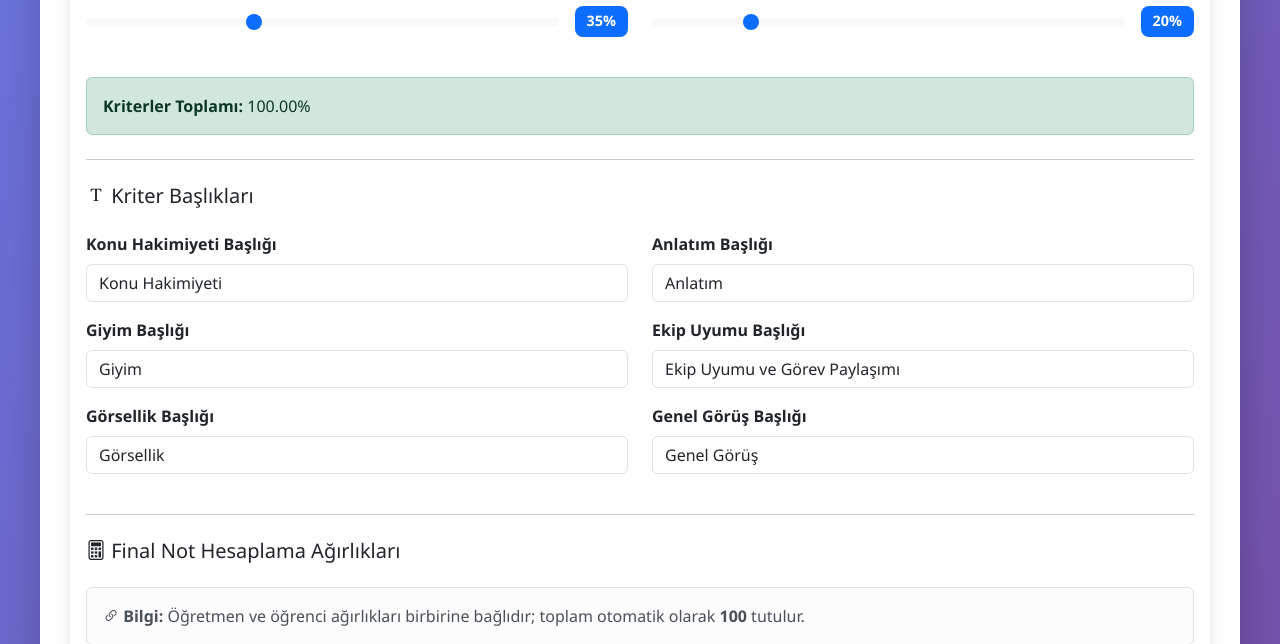
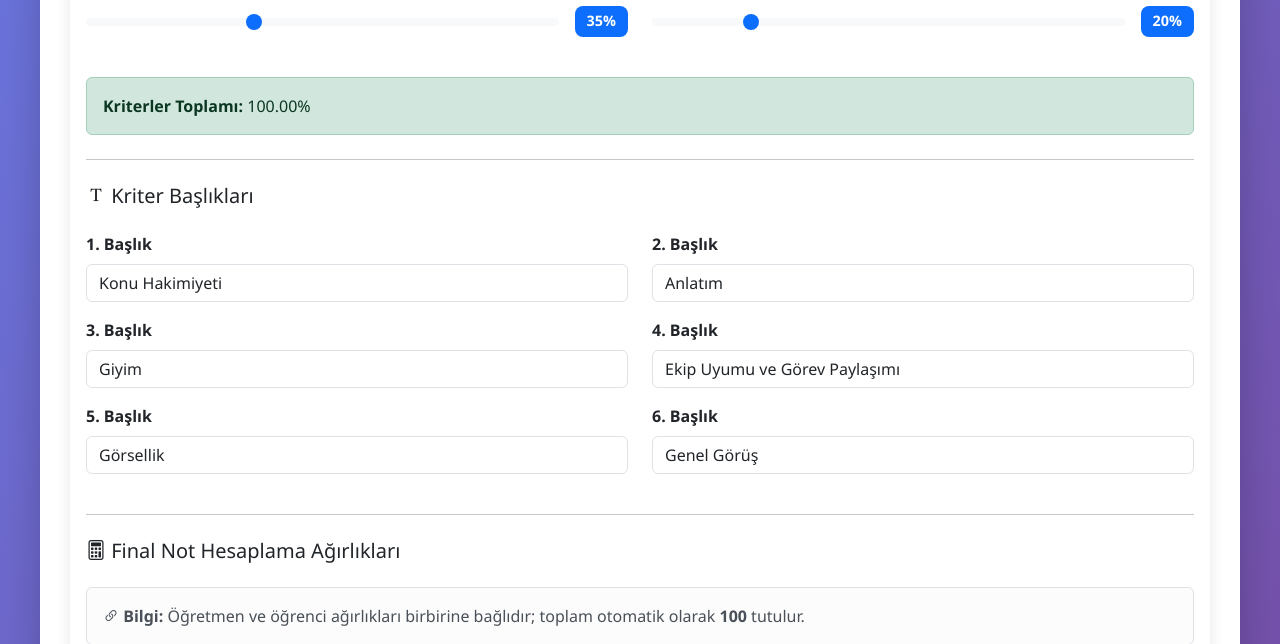
Before and after one commit to EngindalgaMaku/python-nesne-tabanl-dev, a Flask app: page /ayarlar in a window 1280 px wide. Shown: the part 653-1297 px from the top of the page. Run offline with Flask 3, Linux system fonts and the light colour scheme; a user stored in the database is signed in; data comes from the database, SQL or seed files in the repository.

Commit message:
Simplify criterion title labels in settings

```diff
--- a/templates/ayarlar.html
+++ b/templates/ayarlar.html
@@ -109,32 +109,32 @@
 
             <div class="row mb-4">
                 <div class="col-md-6 mb-3">
-                    <label class="form-label fw-bold">Konu Hakimiyeti Başlığı</label>
+                    <label class="form-label fw-bold">1. Başlık</label>
                     <input type="text" class="form-control" name="konu_hakimiyeti_etiket" value="{{ ayarlar.konu_hakimiyeti_etiket or 'Konu Hakimiyeti' }}" maxlength="200" required>
                 </div>
 
                 <div class="col-md-6 mb-3">
-                    <label class="form-label fw-bold">Anlatım Başlığı</label>
+                    <label class="form-label fw-bold">2. Başlık</label>
                     <input type="text" class="form-control" name="anlatim_etiket" value="{{ ayarlar.anlatim_etiket or 'Anlatım' }}" maxlength="200" required>
                 </div>
 
                 <div class="col-md-6 mb-3">
-                    <label class="form-label fw-bold">Giyim Başlığı</label>
+                    <label class="form-label fw-bold">3. Başlık</label>
                     <input type="text" class="form-control" name="giyim_etiket" value="{{ ayarlar.giyim_etiket or 'Giyim' }}" maxlength="200" required>
                 </div>
 
                 <div class="col-md-6 mb-3">
-                    <label class="form-label fw-bold">Ekip Uyumu Başlığı</label>
+                    <label class="form-label fw-bold">4. Başlık</label>
                     <input type="text" class="form-control" name="ekip_uyumu_etiket" value="{{ ayarlar.ekip_uyumu_etiket or 'Ekip Uyumu ve Görev Paylaşımı' }}" maxlength="200" required>
                 </div>
 
                 <div class="col-md-6 mb-3">
-                    <label class="form-label fw-bold">Görsellik Başlığı</label>
+                    <label class="form-label fw-bold">5. Başlık</label>
                     <input type="text" class="form-control" name="gorsellik_etiket" value="{{ ayarlar.gorsellik_etiket or 'Görsellik' }}" maxlength="200" required>
                 </div>
 
                 <div class="col-md-6 mb-3">
-                    <label class="form-label fw-bold">Genel Görüş Başlığı</label>
+                    <label class="form-label fw-bold">6. Başlık</label>
                     <input type="text" class="form-control" name="genel_gorus_etiket" value="{{ ayarlar.genel_gorus_etiket or 'Genel Görüş' }}" maxlength="200" required>
                 </div>
             </div>
```
